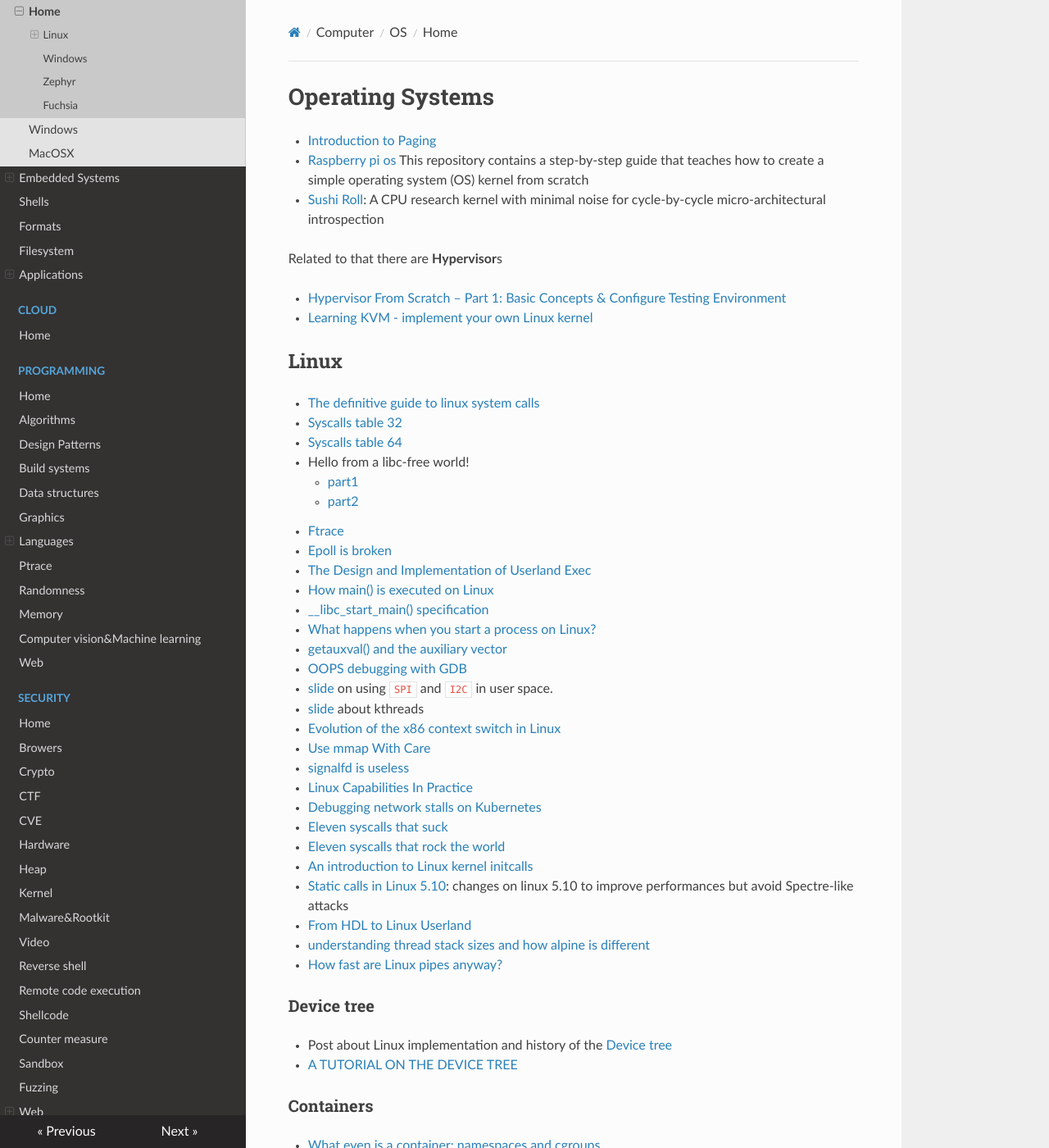
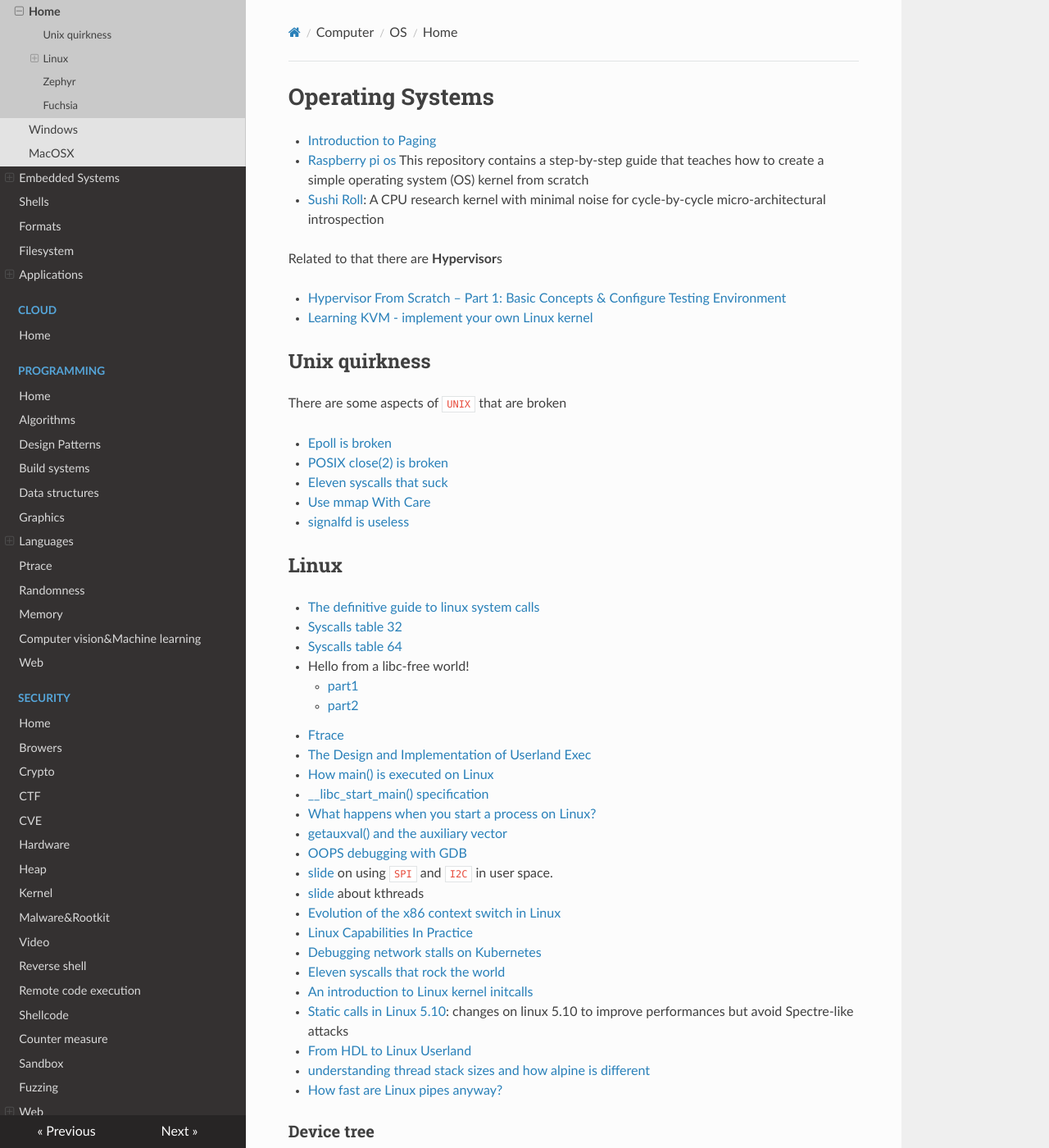
Before and after one commit to gipi/low-level, an MkDocs documentation site: the page built from docs/os/index.md, in a window 1280 px wide and 1400 px high. Shown: the whole window at 82% size. Built offline with MkDocs 1.6.1, drawn with Linux system fonts in a browser that asks for light colours; nearby versions of some CDN libraries.

Commit message:
Updates.

```diff
--- a/docs/os/index.md
+++ b/docs/os/index.md
@@ -9,6 +9,17 @@
  - [Hypervisor From Scratch – Part 1: Basic Concepts & Configure Testing Environment](https://rayanfam.com/topics/hypervisor-from-scratch-part-1/)
  - [Learning KVM - implement your own Linux kernel ](https://david942j.blogspot.com/2018/10/note-learning-kvm-implement-your-own.html)
 
+## Unix quirkness
+
+There are some aspects of ``UNIX`` that are broken
+
+ - [Epoll is broken](https://idea.popcount.org/2017-03-20-epoll-is-fundamentally-broken-22/)
+ - [POSIX close(2) is broken](https://www.daemonology.net/blog/2011-12-17-POSIX-close-is-broken.html)
+ - [Eleven syscalls that suck](https://www.cloudatomiclab.com/antisyscall/)
+ - [Use mmap With Care](https://www.sublimetext.com/blog/articles/use-mmap-with-care)
+ - [signalfd is useless](https://ldpreload.com/blog/signalfd-is-useless)
+
+
 ## Linux
 
  - [The definitive guide to linux system calls](http://blog.packagecloud.io/eng/2016/04/05/the-definitive-guide-to-linux-system-calls/)
@@ -91,8 +98,6 @@
  - [Linux kernel module cheat](https://github.com/cirosantilli/linux-kernel-module-cheat) The perfect emulation setup to study and modify the Linux kernel, kernel modules, QEMU and gem5
  - [Writing USB Device Drivers](https://www.kernel.org/doc/html/v4.15/driver-api/usb/writing_usb_driver.html)
 
-## Windows
-
 ## Zephyr
 
  - [Project page](https://www.zephyrproject.org/)
```
Also changed, not shown: other parts of docs/os/index.md (+0 -4 lines), docs/counter-measure.md (+1 -0 lines), docs/languages/cpp.md (+7 -0 lines), docs/languages/python.md (+4 -0 lines), docs/programming/programming.md (+0 -6 lines), docs/security/hardware.md (+1 -0 lines).
